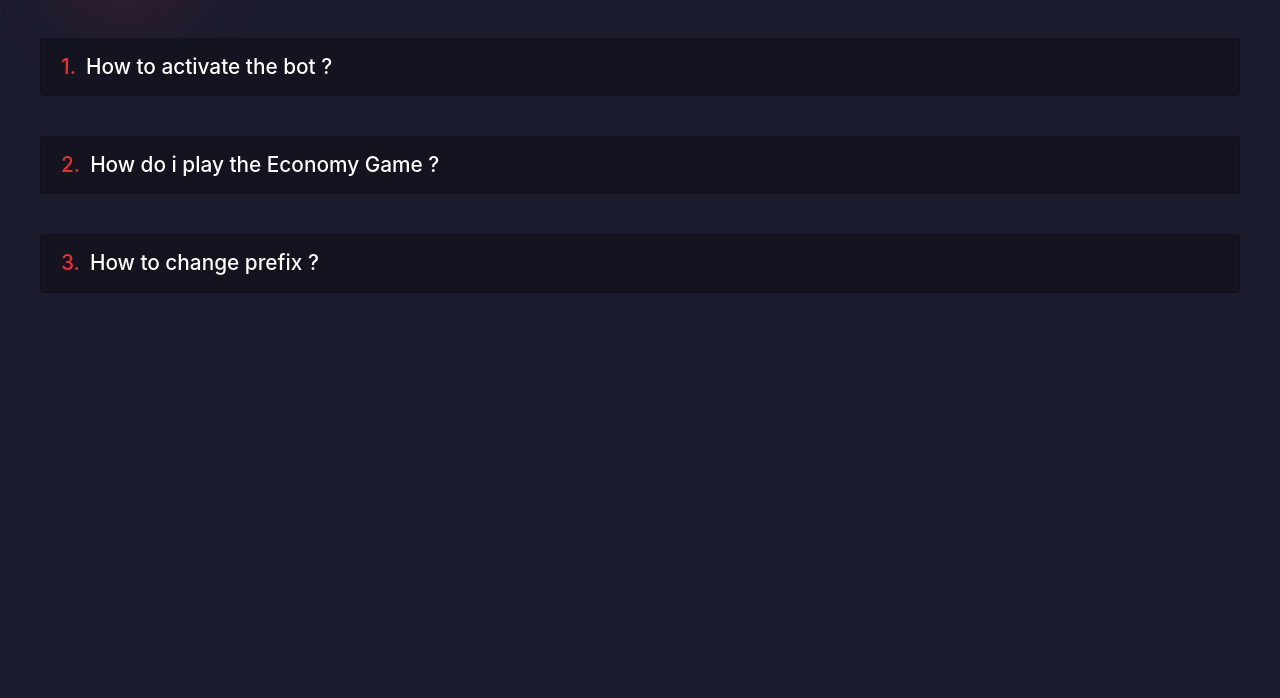
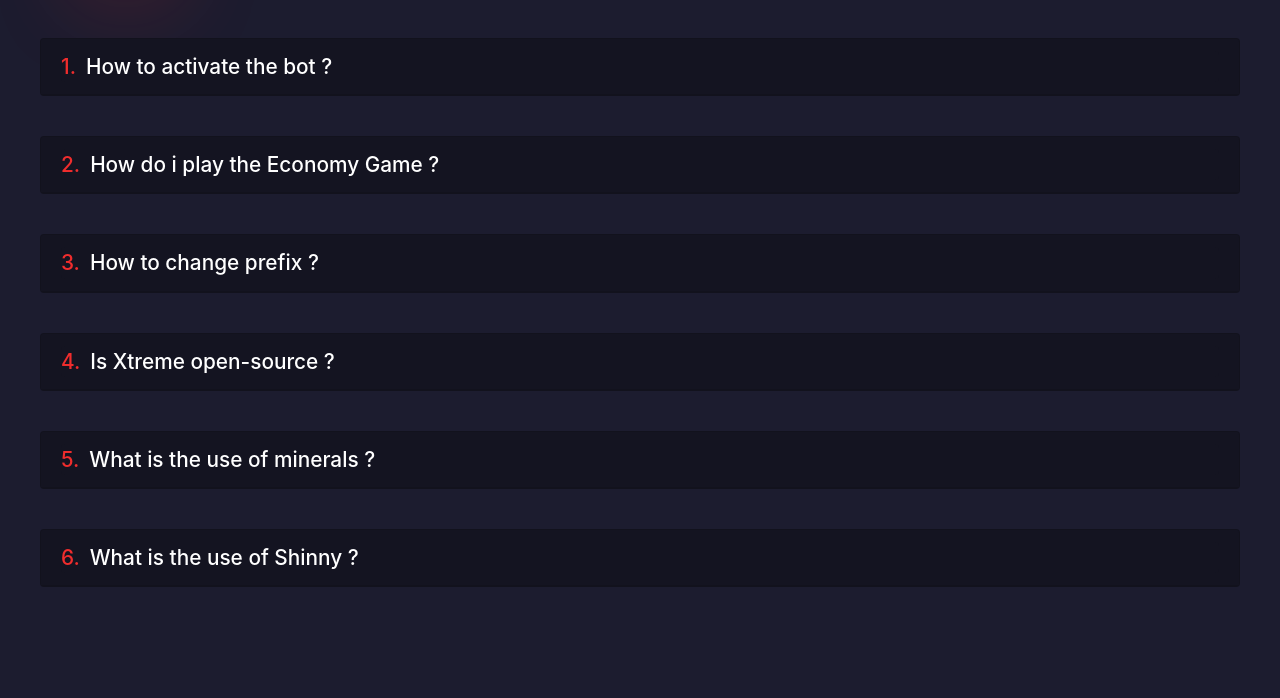
Before and after one commit to xtreme-discord/faq, a plain HTML site: page index.html in a window 1280 px wide. Shown: the part 102-800 px from the top of the page. Drawn offline with nearby package versions, Linux system fonts and the light colour scheme.

Commit message:
Update index.html

```diff
--- a/index.html
+++ b/index.html
@@ -115,6 +115,56 @@
             </div>
           </div>
         </div>
+
+        <div class="card card-color">
+          <div class="card-header card-color" id="headingFour">
+            <h5 class="mb-0">
+              <button class="btn" data-toggle="collapse" data-target="#collapseFour" aria-expanded="true" aria-controls="collapseFour">
+                <i  style="font-style: normal; color: var(--main-color);">4.</i>Is Xtreme open-source ?
+              </button>
+            </h5>
+          </div>
+
+          <div id="collapseFour" class="collapse" aria-labelledby="headingFour" data-parent="#accordion">
+            <div class="card-body">
+              No, the bot is not open-source and we are not planning to do it.
+            </div>
+          </div>
+        </div>
+
+
+        <div class="card card-color">
+          <div class="card-header card-color" id="headingFive">
+            <h5 class="mb-0">
+              <button class="btn" data-toggle="collapse" data-target="#collapseFive" aria-expanded="true" aria-controls="collapseFive">
+                <i  style="font-style: normal; color: var(--main-color);">5.</i>What is the use of minerals ?
+              </button>
+            </h5>
+          </div>
+
+          <div id="collapseFive" class="collapse" aria-labelledby="headingFive" data-parent="#accordion">
+            <div class="card-body">
+              Minerals are used to trade and craft new pickaxes.
+            </div>
+          </div>
+        </div>
+
+
+        <div class="card card-color">
+          <div class="card-header card-color" id="headingSix">
+            <h5 class="mb-0">
+              <button class="btn" data-toggle="collapse" data-target="#collapseSix" aria-expanded="true" aria-controls="collapseSix">
+                <i  style="font-style: normal; color: var(--main-color);">6.</i>What is the use of Shinny ?
+              </button>
+            </h5>
+          </div>
+
+          <div id="collapseSix" class="collapse" aria-labelledby="headingSix" data-parent="#accordion">
+            <div class="card-body">
+              Shinnies are generally used to upgrade and recharge pickaxes.
+            </div>
+          </div>
+        </div>
     </header>
     <div class="footer-dark" style="background: #141421;padding-top: 0px;padding-bottom: 0px;">
         <div class="container">
```
